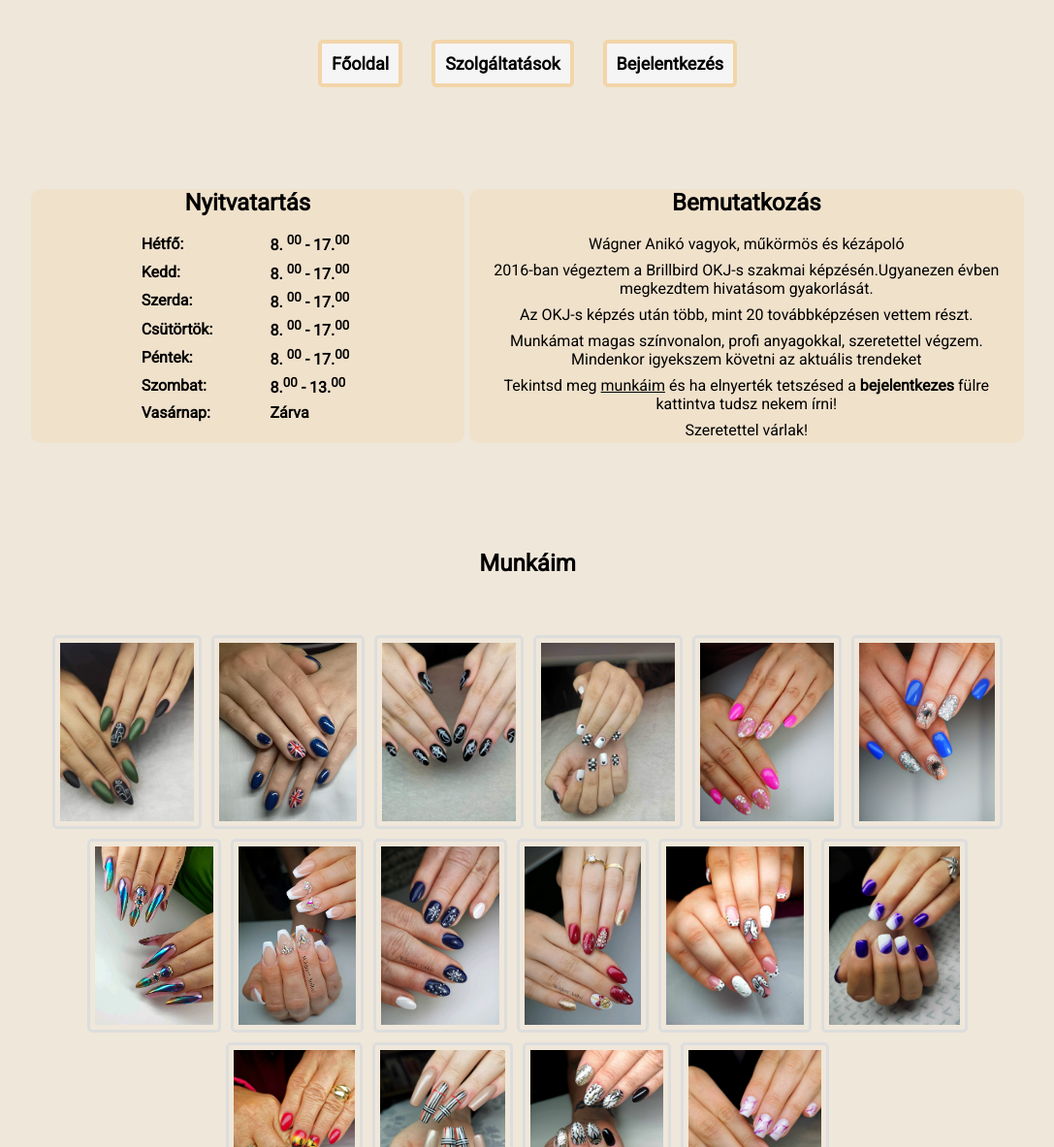
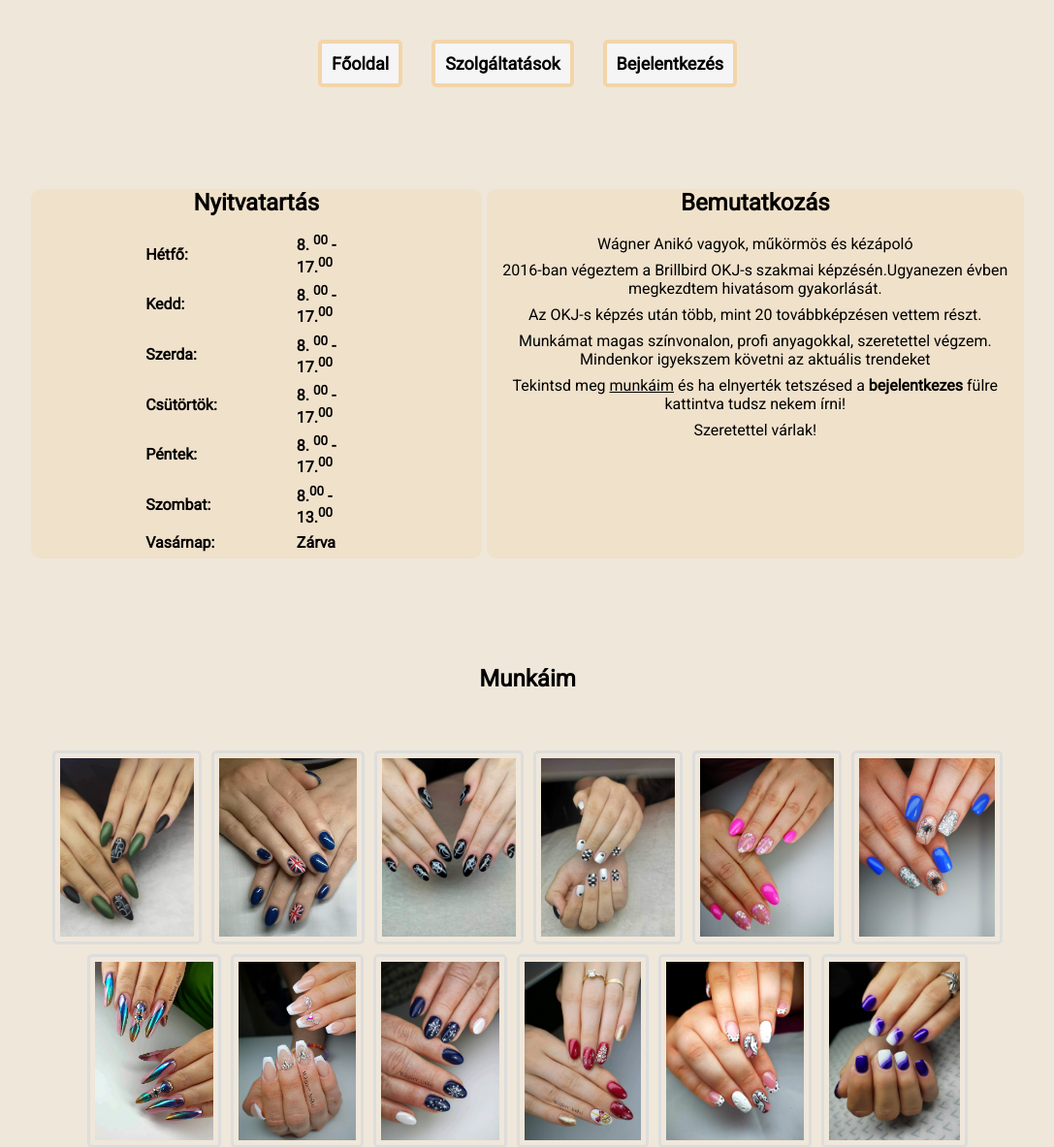
Before and after one commit to grenata36/grenata36.github.io, a PHP site: page /vizsgamunka/index.html in a window 1280 px wide. Shown: the part 319-1502 px from the top of the page at 97% size, without its empty margins (96-1183 px from the left). Run offline with PHP 8.4, Linux system fonts and the light colour scheme; some web fonts are replaced.

Commit message:
table style

```diff
--- a/vizsgamunka/css/styles.css
+++ b/vizsgamunka/css/styles.css
@@ -408,6 +408,10 @@ main p {
         margin:0 auto;
     }
 
+    td.day {
+        padding-right: 40px;
+    }
+
     .service {
         margin: auto;
     }
--- a/vizsgamunka/index.html
+++ b/vizsgamunka/index.html
@@ -55,31 +55,34 @@
             </td>
           </tr>
           <tr>
-            <td><strong class="day">Szerda:</strong></td>
+            <td strong class="day">
+             <strong>  Szerda:</strong></td>
+            <td>
+
+
+              <strong>8. <sup>00</sup> - 17.<sup>00</sup></strong>
+            </td>
+          </tr>
+          <tr>
+            <td  class="day"><strong>Csütörtök:</strong></td>
             <td>
               <strong>8. <sup>00</sup> - 17.<sup>00</sup></strong>
             </td>
           </tr>
           <tr>
-            <td><strong class="day">Csütörtök:</strong></td>
+            <td class="day" ><strong >Péntek:</strong></td>
             <td>
               <strong>8. <sup>00</sup> - 17.<sup>00</sup></strong>
             </td>
           </tr>
           <tr>
-            <td><strong class="day">Péntek:</strong></td>
-            <td>
-              <strong>8. <sup>00</sup> - 17.<sup>00</sup></strong>
-            </td>
-          </tr>
-          <tr>
-            <td><strong class="day">Szombat:</strong></td>
+            <td class="day"><strong >Szombat:</strong></td>
             <td>
               <strong>8.<sup>00</sup> - 13.<sup>00</sup></strong>
             </td>
           </tr>
           <tr>
-            <td><strong class="day">Vasárnap:</strong></td>
+            <td class="day"><strong >Vasárnap:</strong></td>
             <td><strong>Zárva</strong></td>
           </tr>
         </table>
```
